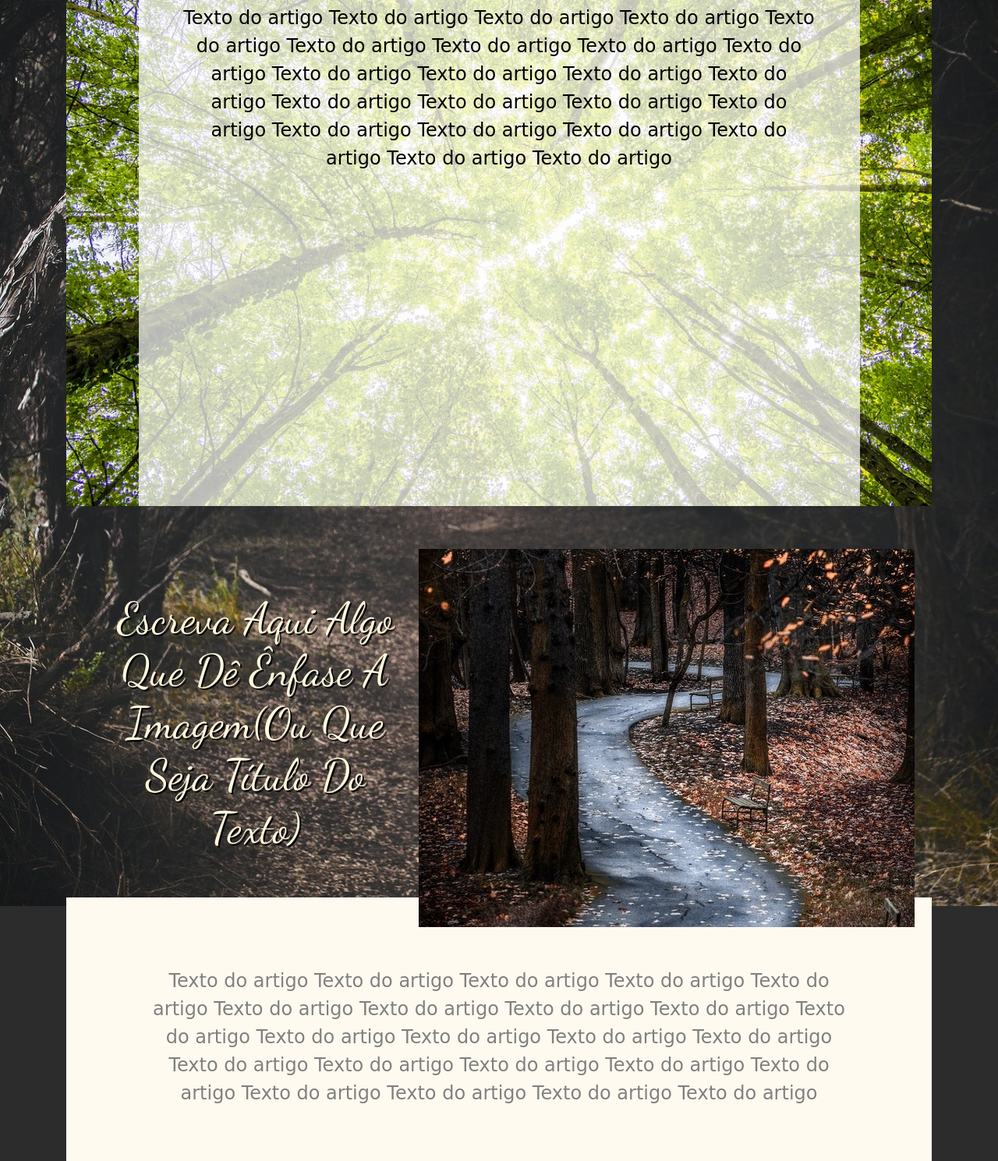
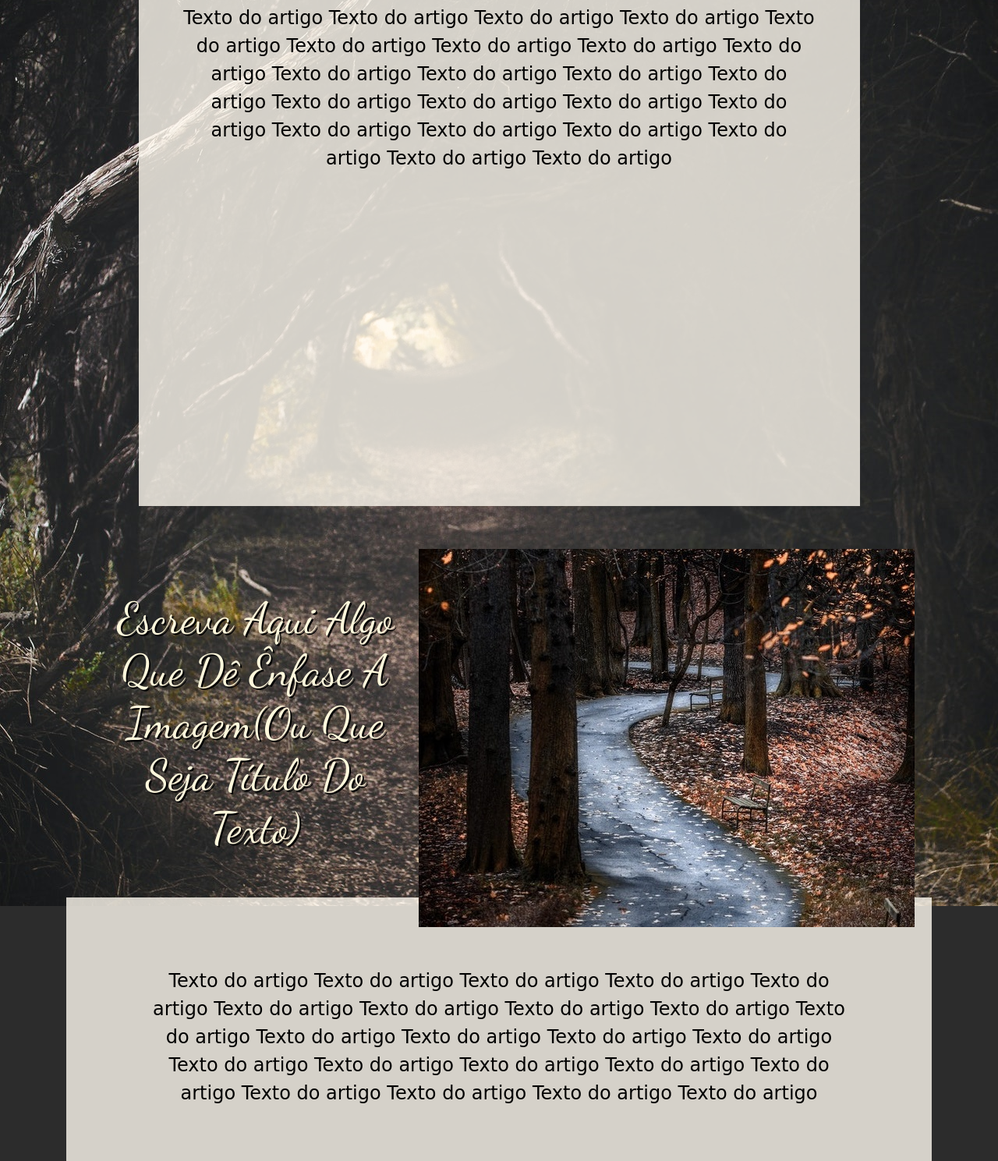
Before and after one commit to danilobserafim/prototipagem, a plain HTML site: page modelo 1/Index.html in a window 1280 px wide. Shown: the part 347-1836 px from the top of the page at 78% size. Drawn offline with nearby package versions, Linux system fonts and the light colour scheme.

Commit message:
Add files via upload

```diff
--- a/modelo 1/Index.html
+++ b/modelo 1/Index.html
@@ -17,7 +17,6 @@
         }
         #inicio{
             height:100vh;
-            background-image: url('bg_inicio.jpg');
             background-repeat: no-repeat;
             background-size: cover;
 
@@ -32,15 +31,15 @@
 
         }
         #final{
-            background-color: floralwhite;
-            color: grey;
+            background-color: rgba(255, 250, 240, 0.8);
+            color: black;
             font-size: 1.5em;
             font-family: 'Amatic SC', cursive;
             padding: 8% 10% 5%  10%;
             margin-top: -5%;
         }
         article.col-md-10{
-            background-color: rgba(255, 255, 255, 0.712);
+            background-color: rgba(255, 250, 240, 0.8);
             height: 100%;
             color: rgb(0, 0, 0);
             font-family: 'Amatic SC', cursive;
```
